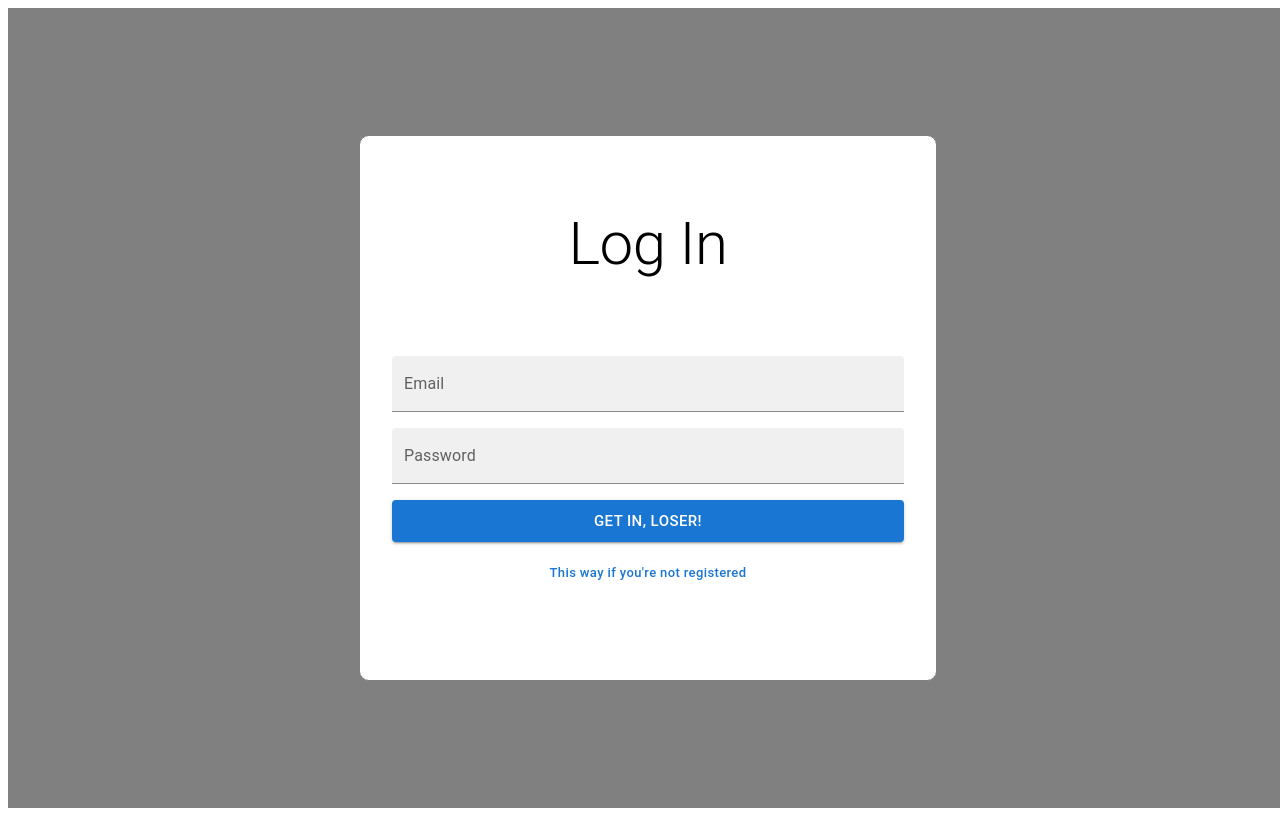
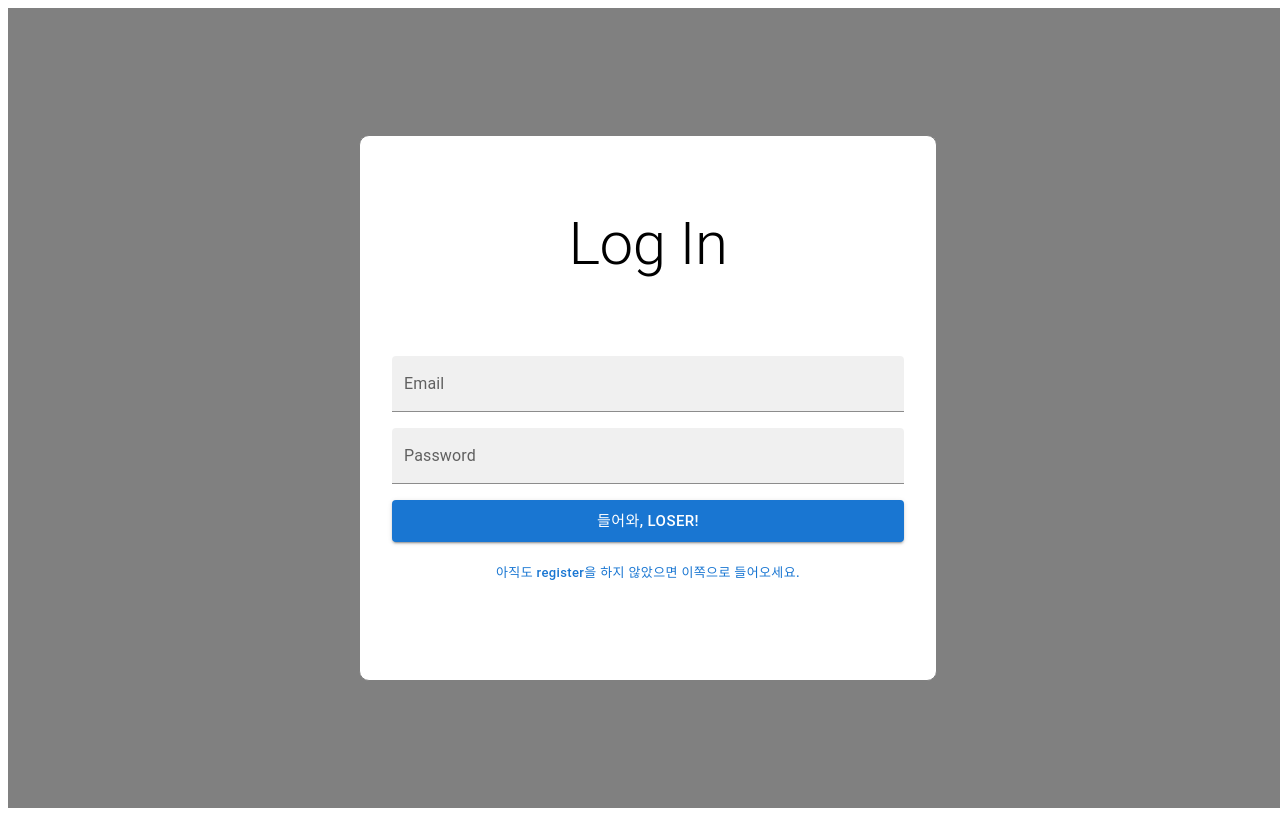
Before and after one commit to BelenPeluffo/react-login, a React (Vite) app: page / in a window 1280 px wide. Built offline with nearby package versions, Linux system fonts and the light colour scheme.

Commit message:
feat (Login.tsx): adds Korean strings.

```diff
--- a/src/components/Login.tsx
+++ b/src/components/Login.tsx
@@ -7,7 +7,7 @@ import {
   Typography,
 } from "@mui/material";
 import FieldInput from "./FieldInput";
-import { useContext, useEffect, useState } from "react";
+import { useContext, useState } from "react";
 import { LoginData } from "../services/AuthServices";
 import { AuthContext } from "../context/AuthContext";
 import { validate } from "../helpers/validate";
@@ -59,14 +59,14 @@ const Login = () => {
             />
           ))}
           <Button variant="contained" size="large" onClick={handleSubmit}>
-            Get in, loser!
+            들어와, loser!
           </Button>
           <Button
             size="small"
             sx={{ textTransform: "none", px: 0.5 }}
             onClick={() => navigate("/register")}
           >
-            This way if you're not registered
+            아직도 register을 하지 않았으면 이쪽으로 들어오세요.
           </Button>
         </Stack>
       </FormControl>
```
